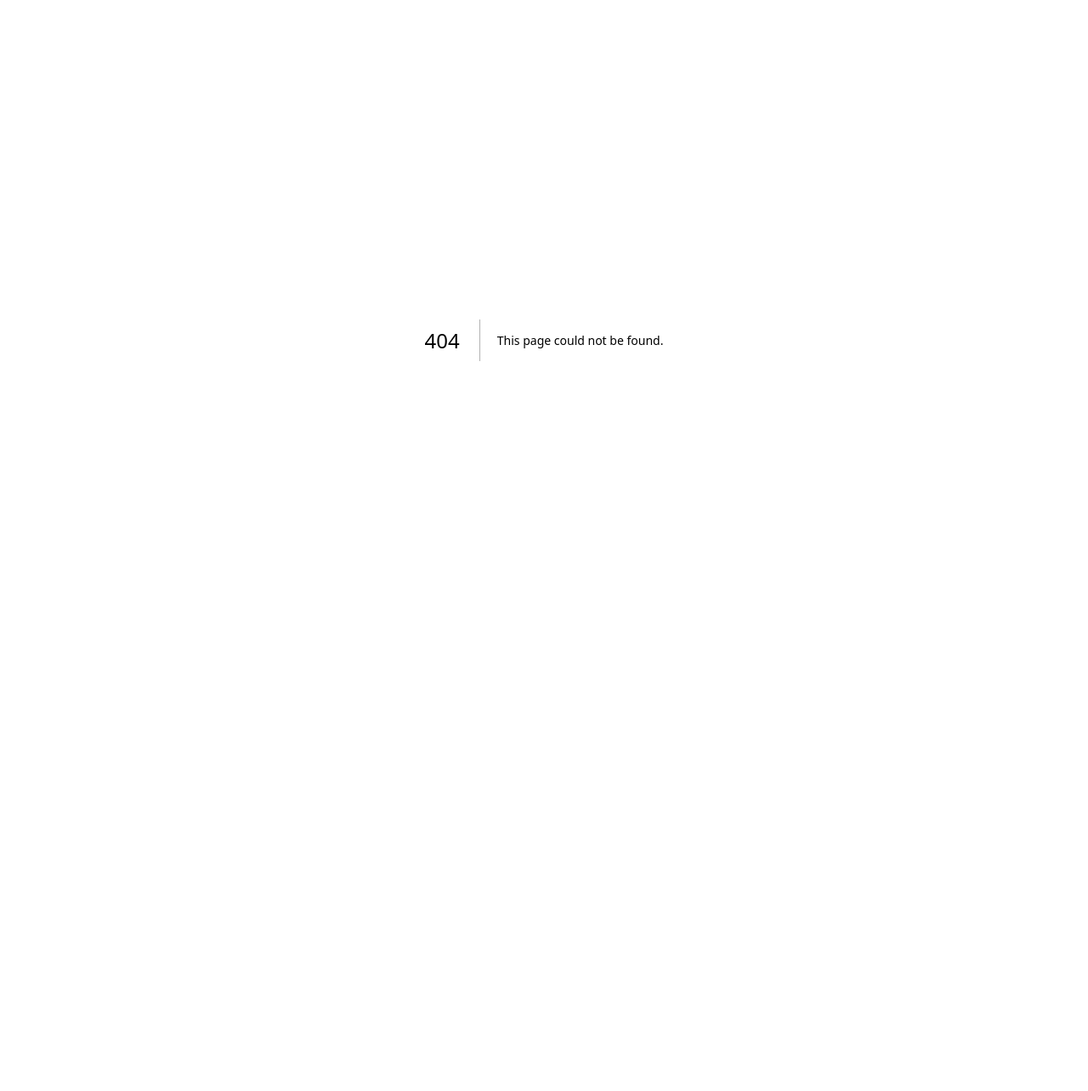
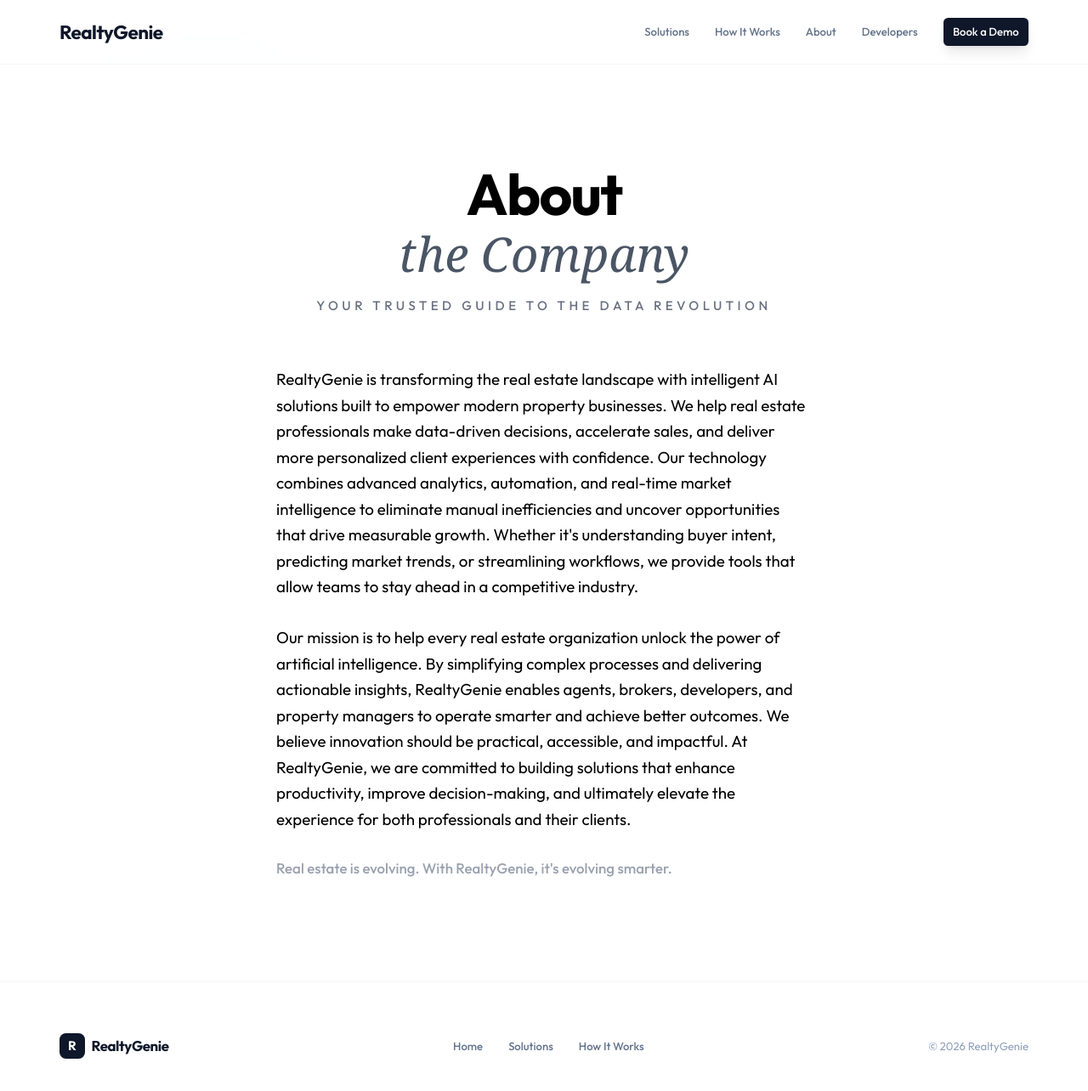
Before and after one commit to Realty-Genie/realty-genie-new, a Next.js app: page /about in a window 1280 px wide. Before the commit this address had no page. Shown: the top 1284 px of the page at 85% size. Before the commit the page ends 800 px from the top, so only its background shows below. Built offline with nearby package versions, Linux system fonts and the light colour scheme.

Commit message:
code: add about company page

```diff
--- /dev/null
+++ b/app/about/page.tsx
@@ -0,0 +1,37 @@
+'use client';
+
+import React from 'react';
+import { Navbar } from '@/components/landing/Navbar';
+import { About } from '@/components/landing/About';
+import Link from 'next/link';
+
+export default function AboutPage() {
+    return (
+        <div className="min-h-screen bg-white text-[#0F172A] overflow-x-hidden font-sans">
+            <Navbar />
+            <main className="pt-20"> {/* Offset for Fixed Navbar */}
+                <About />
+            </main>
+
+            {/* Simple Footer for the About page */}
+            <footer className="bg-white border-t border-gray-100 py-16">
+                <div className="max-w-7xl mx-auto px-4 md:px-8 flex flex-col md:flex-row justify-between items-center gap-8">
+                    <div className="flex items-center gap-2">
+                        <div className="w-8 h-8 bg-primary rounded-lg flex items-center justify-center text-white font-bold">R</div>
+                        <span className="font-bold text-lg tracking-tight">RealtyGenie</span>
+                    </div>
+
+                    <div className="flex gap-8 text-sm font-medium text-slate-500">
+                        <Link href="/" className="hover:text-primary transition-colors">Home</Link>
+                        <Link href="/solutions" className="hover:text-primary transition-colors">Solutions</Link>
+                        <Link href="/how-it-works" className="hover:text-primary transition-colors">How It Works</Link>
+                    </div>
+
+                    <div className="text-sm text-slate-400">
+                        © {new Date().getFullYear()} RealtyGenie
+                    </div>
+                </div>
+            </footer>
+        </div>
+    );
+}
--- a/app/layout.tsx
+++ b/app/layout.tsx
@@ -22,6 +22,8 @@ export default function RootLayout({
       <body
         className={`${outfit.variable} font-sans antialiased`}
       >
+        <div className="absolute top-1/2 left-0 -translate-y-1/2 w-[500px] h-[500px] bg-emerald-500/10 blur-[120px] rounded-full pointer-events-none" />
+        <div className="absolute bottom-0 right-0 w-[400px] h-[400px] bg-blue-500/5 blur-[100px] rounded-full pointer-events-none" />
         {children}
       </body>
     </html>
--- a/app/page.tsx
+++ b/app/page.tsx
@@ -56,6 +56,39 @@ export default function LandingPage() {
           <div className="absolute top-[20%] right-[-10%] w-[30%] h-[30%] rounded-full bg-indigo-50/40 blur-[100px]" />
           <div className="absolute bottom-[-10%] left-[10%] w-[35%] h-[35%] rounded-full bg-slate-50/60 blur-[150px]" />
         </div>
+
+        {/* --- High-Level Solutions Preview --- */}
+        <div className="bg-[#F8FAFC] py-24 md:py-32">
+          <div className="max-w-7xl mx-auto px-4 md:px-8">
+            <div className="text-center max-w-3xl mx-auto mb-16">
+              <h2 className="text-3xl md:text-5xl font-bold mb-6 text-[#0F172A]">Everything you need to automate your growth.</h2>
+              <p className="text-lg text-muted-foreground mb-8">
+                Five powerful engines working in harmony to run your business in the background.
+              </p>
+              <Link href="/solutions">
+                <Button variant="outline" className="gap-2">
+                  View All Solutions <ArrowRight className="w-4 h-4" />
+                </Button>
+              </Link>
+            </div>
+
+            <div className="grid md:grid-cols-3 gap-6">
+              {solutionsPreview.slice(0, 3).map((item, i) => (
+                <div key={i} className="bg-white p-8 rounded-2xl border border-border shadow-sm hover:shadow-md transition-all">
+                  <div className="w-10 h-10 bg-primary/5 rounded-lg flex items-center justify-center text-primary mb-4 font-bold">{i + 1}</div>
+                  <h3 className="text-xl font-bold mb-2">{item.title}</h3>
+                  <p className="text-muted-foreground">{item.desc}</p>
+                </div>
+              ))}
+              <div className="md:col-span-3 flex justify-center mt-8">
+                <p className="text-sm font-medium text-muted-foreground">
+                  + 2 more engines for Social Media & Market Ops
+                </p>
+              </div>
+            </div>
+          </div>
+        </div>
+
         {/* --- Why RealtyGenie Exists --- */}
         <Section className="bg-white">
           <div className="grid md:grid-cols-2 gap-16 md:gap-24 items-start">
@@ -112,38 +145,6 @@ export default function LandingPage() {
             </FadeIn>
           </div>
         </Section>
-
-        {/* --- High-Level Solutions Preview --- */}
-        <div className="bg-[#F8FAFC] py-24 md:py-32">
-          <div className="max-w-7xl mx-auto px-4 md:px-8">
-            <div className="text-center max-w-3xl mx-auto mb-16">
-              <h2 className="text-3xl md:text-5xl font-bold mb-6 text-[#0F172A]">Everything you need to automate your growth.</h2>
-              <p className="text-lg text-muted-foreground mb-8">
-                Five powerful engines working in harmony to run your business in the background.
-              </p>
-              <Link href="/solutions">
-                <Button variant="outline" className="gap-2">
-                  View All Solutions <ArrowRight className="w-4 h-4" />
-                </Button>
-              </Link>
-            </div>
-
-            <div className="grid md:grid-cols-3 gap-6">
-              {solutionsPreview.slice(0, 3).map((item, i) => (
-                <div key={i} className="bg-white p-8 rounded-2xl border border-border shadow-sm hover:shadow-md transition-all">
-                  <div className="w-10 h-10 bg-primary/5 rounded-lg flex items-center justify-center text-primary mb-4 font-bold">{i + 1}</div>
-                  <h3 className="text-xl font-bold mb-2">{item.title}</h3>
-                  <p className="text-muted-foreground">{item.desc}</p>
-                </div>
-              ))}
-              <div className="md:col-span-3 flex justify-center mt-8">
-                <p className="text-sm font-medium text-muted-foreground">
-                  + 2 more engines for Social Media & Market Ops
-                </p>
-              </div>
-            </div>
-          </div>
-        </div>
 
         {/* --- Philosophy / How It Works Teaser --- */}
         <Section className="text-center py-32">
--- /dev/null
+++ b/components/landing/About.tsx
@@ -0,0 +1,75 @@
+'use client';
+
+import React from 'react';
+import { motion } from 'framer-motion';
+
+export const About = () => {
+    return (
+        <section className="relative py-24 md:py-32 px-4 overflow-hidden bg-background">
+            {/* Background Glows */}
+            <div className="max-w-4xl mx-auto relative z-10 text-center">
+                <motion.div
+                    initial={{ opacity: 0, y: 20 }}
+                    whileInView={{ opacity: 1, y: 0 }}
+                    viewport={{ once: true }}
+                    transition={{ duration: 0.8 }}
+                >
+                    <h2 className="text-5xl md:text-7xl font-bold text-black mb-2 tracking-tight">
+                        About
+                    </h2>
+                    <h3 className="text-4xl md:text-6xl font-serif italic text-gray-600 mb-6 font-light">
+                        the Company
+                    </h3>
+                    <p className="text-sm md:text-base text-gray-500 uppercase tracking-[0.3em] font-medium mb-16">
+                        Your Trusted Guide to the Data Revolution
+                    </p>
+                </motion.div>
+
+                <div className="space-y-8 text-left max-w-2xl mx-auto">
+                    <motion.p
+                        initial={{ opacity: 0, x: -20 }}
+                        whileInView={{ opacity: 1, x: 0 }}
+                        viewport={{ once: true }}
+                        transition={{ duration: 0.8, delay: 0.2 }}
+                        className="text-lg md:text-xl text-black leading-relaxed"
+                    >
+                        RealtyGenie is transforming the real estate landscape with intelligent AI solutions built
+                        to empower modern property businesses. We help real estate professionals make
+                        data-driven decisions, accelerate sales, and deliver more personalized client
+                        experiences with confidence. Our technology combines advanced analytics,
+                        automation, and real-time market intelligence to eliminate manual inefficiencies and
+                        uncover opportunities that drive measurable growth. Whether it's understanding
+                        buyer intent, predicting market trends, or streamlining workflows, we provide tools
+                        that allow teams to stay ahead in a competitive industry.
+                    </motion.p>
+
+                    <motion.p
+                        initial={{ opacity: 0, x: 20 }}
+                        whileInView={{ opacity: 1, x: 0 }}
+                        viewport={{ once: true }}
+                        transition={{ duration: 0.8, delay: 0.4 }}
+                        className="text-lg md:text-xl text-black leading-relaxed"
+                    >
+                        Our mission is to help every real estate organization unlock the power of artificial
+                        intelligence. By simplifying complex processes and delivering actionable insights,
+                        RealtyGenie enables agents, brokers, developers, and property managers to operate
+                        smarter and achieve better outcomes. We believe innovation should be practical,
+                        accessible, and impactful. At RealtyGenie, we are committed to building solutions that
+                        enhance productivity, improve decision-making, and ultimately elevate the experience
+                        for both professionals and their clients.
+                    </motion.p>
+
+                    <motion.p
+                        initial={{ opacity: 0 }}
+                        whileInView={{ opacity: 1 }}
+                        viewport={{ once: true }}
+                        transition={{ duration: 0.8, delay: 0.6 }}
+                        className="text-lg text-gray-400 font-medium"
+                    >
+                        Real estate is evolving. With RealtyGenie, it's evolving smarter.
+                    </motion.p>
+                </div>
+            </div>
+        </section>
+    );
+};
--- a/components/landing/Navbar.tsx
+++ b/components/landing/Navbar.tsx
@@ -12,6 +12,7 @@ export const Navbar = () => {
     const navLinks = [
         { name: 'Solutions', href: '/solutions' },
         { name: 'How It Works', href: '/how-it-works' },
+        { name: 'About', href: '/about' },
         { name: 'Developers', href: '/architecture' },
     ];
 
```
